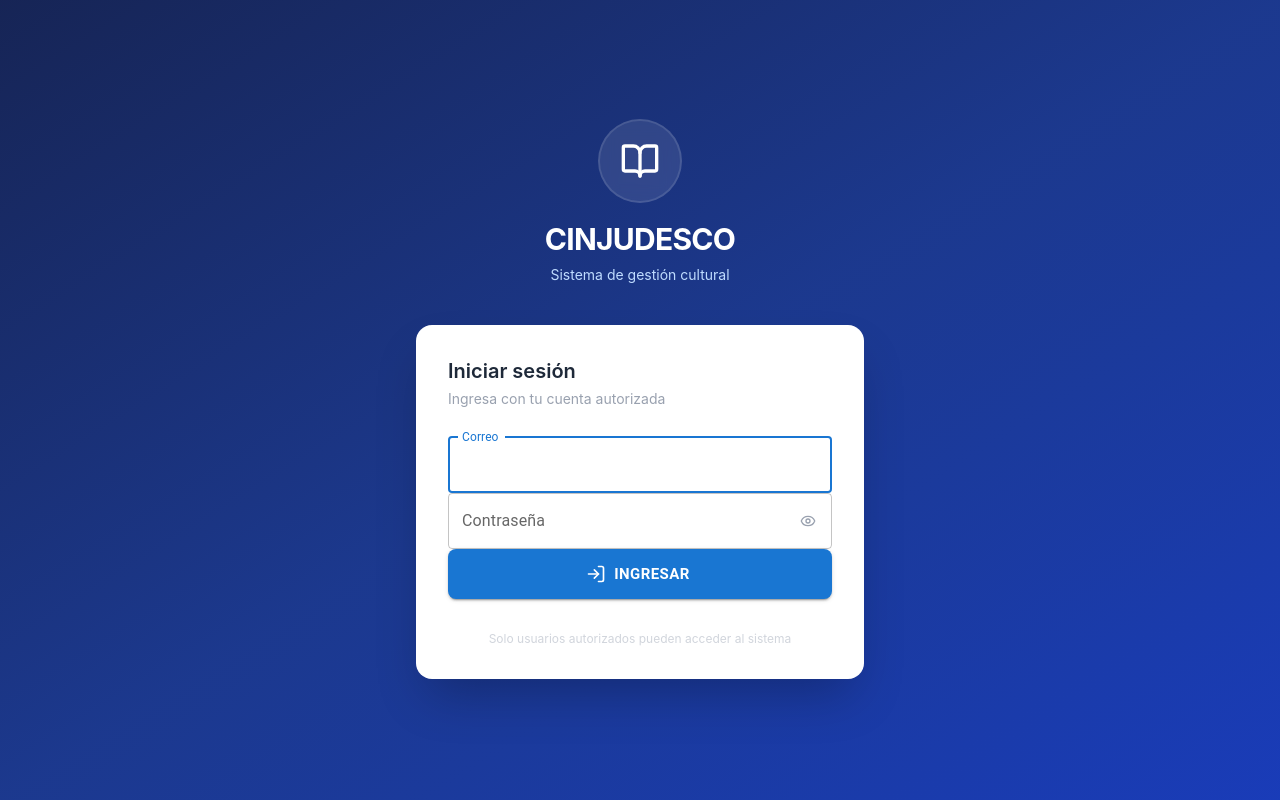
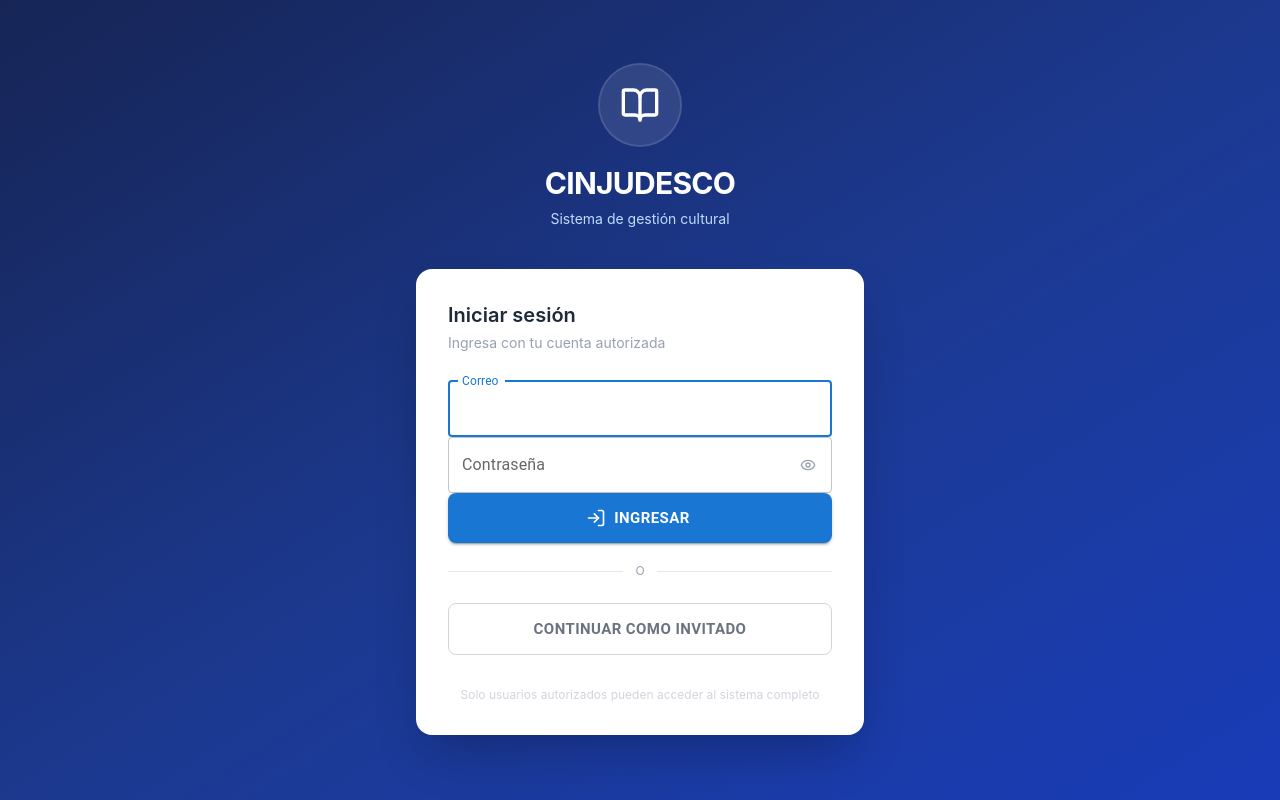
Before and after one commit to Deivid380/CINJUDESCO, a React (Vite) app in the folder Frontend/: page / in a window 1280 px wide. Built offline with nearby package versions, Linux system fonts and the light colour scheme.

Commit message:
invitados

```diff
--- a/Frontend/src/app/App.tsx
+++ b/Frontend/src/app/App.tsx
@@ -20,6 +20,8 @@ export default function App() {
   const [modoAdmin, setModoAdmin] = useState(false);
   const [seccionActiva, setSeccionActiva] = useState<Seccion>('biblioteca');
 
+  const esInvitado = usuario?.id === 0;
+
   const handleLogin = (u: Usuario) => setUsuario(u);
 
   const handleLogout = () => {
@@ -39,7 +41,7 @@ export default function App() {
   }
 
   const renderContenido = () => {
-    if (modoAdmin && seccionActiva === 'biblioteca') return <AdminPanel />;
+    if (modoAdmin && seccionActiva === 'biblioteca' && !esInvitado) return <AdminPanel />;
     switch (seccionActiva) {
       case 'biblioteca':
         return (
@@ -50,9 +52,9 @@ export default function App() {
           </>
         );
       case 'clases':
-        return <ClasesSection />;
+        return esInvitado ? null : <ClasesSection />;
       case 'registro':
-        return <RegistroSection />;
+        return esInvitado ? null : <RegistroSection />;
       default:
         return null;
     }
@@ -64,13 +66,14 @@ export default function App() {
       <LibraryHeader
         seccionActiva={seccionActiva}
         onSeccionChange={setSeccionActiva}
+        esInvitado={esInvitado}
       />
 
       {/* Barra de herramientas */}
       <div className="bg-gray-100 border-b border-gray-200">
         <div className="max-w-7xl mx-auto px-4 sm:px-6 lg:px-8 py-2 flex items-center justify-between">
           <div className="flex items-center gap-3">
-            {seccionActiva === 'biblioteca' && (
+            {seccionActiva === 'biblioteca' && !esInvitado && (
               <Button
                 variant={modoAdmin ? 'contained' : 'outlined'}
                 startIcon={modoAdmin ? <ShieldCheck className="w-4 h-4" /> : <BookOpen className="w-4 h-4" />}
@@ -83,13 +86,17 @@ export default function App() {
           </div>
 
           <div className="flex items-center gap-3">
-            <span className="text-sm text-gray-500 hidden sm:block">
-              Hola, <strong className="text-gray-700">{usuario.nombre ?? usuario.correo}</strong>
-            </span>
-            <Tooltip title="Cerrar sesión">
+            {esInvitado ? (
+              <span className="text-sm text-gray-400 hidden sm:block italic">Modo invitado</span>
+            ) : (
+              <span className="text-sm text-gray-500 hidden sm:block">
+                Hola, <strong className="text-gray-700">{usuario.nombre}</strong>
+              </span>
+            )}
+            <Tooltip title={esInvitado ? 'Volver al inicio' : 'Cerrar sesión'}>
               <Button
                 variant="outlined"
-                color="error"
+                color={esInvitado ? 'primary' : 'error'}
                 size="small"
                 startIcon={<LogOut className="w-4 h-4" />}
                 onClick={handleLogout}
--- a/Frontend/src/app/components/LibraryHeader.tsx
+++ b/Frontend/src/app/components/LibraryHeader.tsx
@@ -5,17 +5,22 @@ import { IconButton, Drawer, List, ListItem, ListItemButton, ListItemText } from
 interface LibraryHeaderProps {
   seccionActiva: 'biblioteca' | 'clases' | 'registro';
   onSeccionChange: (seccion: 'biblioteca' | 'clases' | 'registro') => void;
+  esInvitado?: boolean;
 }
 
-export function LibraryHeader({ seccionActiva, onSeccionChange }: LibraryHeaderProps) {
+export function LibraryHeader({ seccionActiva, onSeccionChange, esInvitado = false }: LibraryHeaderProps) {
   const esCINJUDESCO = seccionActiva === 'clases' || seccionActiva === 'registro';
   const [menuAbierto, setMenuAbierto] = useState(false);
 
-  const menuOpciones = [
+  const todasOpciones = [
     { id: 'biblioteca' as const, label: 'Catálogo' },
     { id: 'clases' as const, label: 'Clases' },
     { id: 'registro' as const, label: 'Registro' },
   ];
+
+  const menuOpciones = esInvitado
+    ? todasOpciones.filter((op) => op.id === 'biblioteca')
+    : todasOpciones;
 
   const handleMenuClick = (seccion: 'biblioteca' | 'clases' | 'registro') => {
     onSeccionChange(seccion);
@@ -38,24 +43,15 @@ export function LibraryHeader({ seccionActiva, onSeccionChange }: LibraryHeaderP
 
           {/* Menú desktop */}
           <nav className="hidden md:flex items-center gap-6">
-            <button
-              onClick={() => onSeccionChange('biblioteca')}
-              className={`${seccionActiva === 'biblioteca' ? 'text-blue-600 font-semibold' : 'text-gray-700'} hover:text-blue-600 transition`}
-            >
-              Catálogo
-            </button>
-            <button
-              onClick={() => onSeccionChange('clases')}
-              className={`${seccionActiva === 'clases' ? 'text-blue-600 font-semibold' : 'text-gray-700'} hover:text-blue-600 transition`}
-            >
-              Clases
-            </button>
-            <button
-              onClick={() => onSeccionChange('registro')}
-              className={`${seccionActiva === 'registro' ? 'text-blue-600 font-semibold' : 'text-gray-700'} hover:text-blue-600 transition`}
-            >
-              Registro
-            </button>
+            {menuOpciones.map((opcion) => (
+              <button
+                key={opcion.id}
+                onClick={() => onSeccionChange(opcion.id)}
+                className={`${seccionActiva === opcion.id ? 'text-blue-600 font-semibold' : 'text-gray-700'} hover:text-blue-600 transition`}
+              >
+                {opcion.label}
+              </button>
+            ))}
           </nav>
 
           <div className="flex items-center gap-2">
--- a/Frontend/src/app/components/LoginSection.tsx
+++ b/Frontend/src/app/components/LoginSection.tsx
@@ -123,8 +123,30 @@ export function LoginSection({ onLogin }: Props) {
             </Button>
           </form>
 
+          <div className="mt-5">
+            <div className="relative">
+              <div className="absolute inset-0 flex items-center">
+                <div className="w-full border-t border-gray-200"></div>
+              </div>
+              <div className="relative flex justify-center text-xs">
+                <span className="px-3 bg-white text-gray-400">O</span>
+              </div>
+            </div>
+
+            <Button
+              variant="outlined"
+              fullWidth
+              size="large"
+              onClick={() => onLogin({ id: 0, nombre: 'Invitado', correo: '' })}
+              disabled={cargando}
+              sx={{ mt: 3, py: 1.5, borderRadius: 2, fontWeight: 600, borderColor: '#d1d5db', color: '#6b7280' }}
+            >
+              Continuar como Invitado
+            </Button>
+          </div>
+
           <p className="text-center text-xs text-gray-300 mt-8">
-            Solo usuarios autorizados pueden acceder al sistema
+            Solo usuarios autorizados pueden acceder al sistema completo
           </p>
         </div>
       </div>
```
